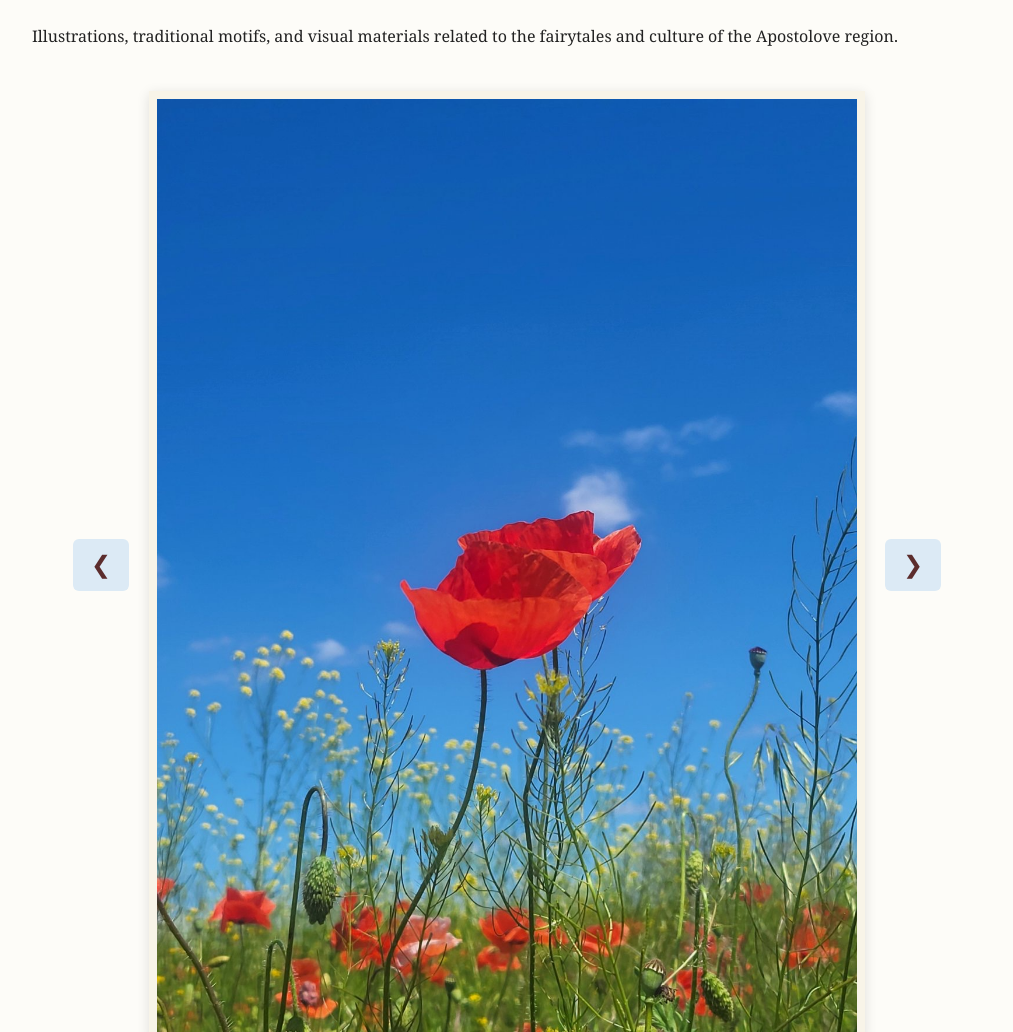
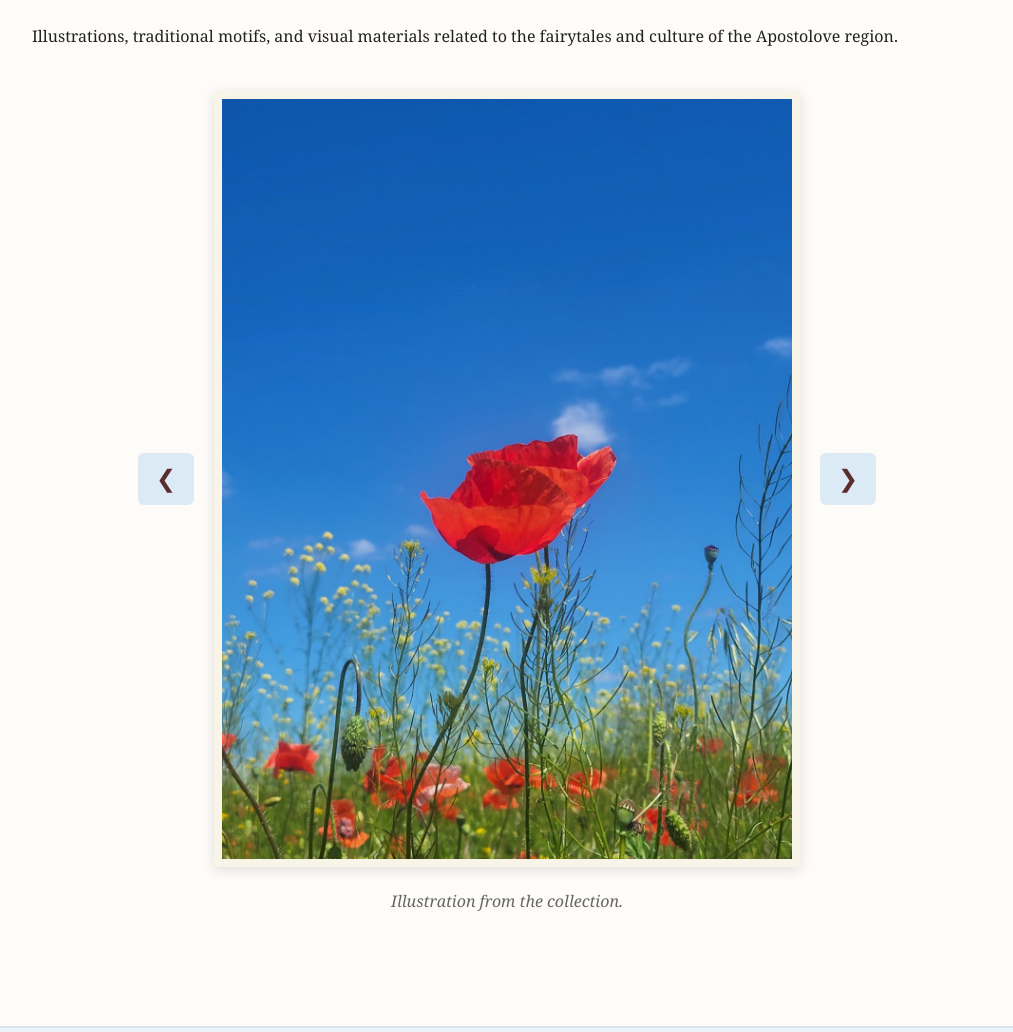
Before and after one commit to oshmianska/apostolove, a plain HTML site: page gallery.html in a window 1280 px wide. Shown: the part 429-1461 px from the top of the page, without its empty margins (133-1146 px from the left). Drawn offline with Linux system fonts and the light colour scheme.

Commit message:
Update style.css

```diff
--- a/css/style.css
+++ b/css/style.css
@@ -163,56 +163,38 @@ font-size: 0.9rem;
 display: flex;
 align-items: center;
 justify-content: center;
-
 gap: 20px;
-
 margin-top: 40px;
 
 }
-
 .gallery-container img {
 
-width: 100%;
-max-width: 700px;
-
-border: 8px solid #f8f4e8;
-
-box-shadow: 0 3px 12px rgba(0,0,0,0.12);
-
+    width: 60%;
+    height: auto;
+    border: 8px solid #f8f4e8;
+    box-shadow: 0 3px 12px rgba(0,0,0,0.12);
 }
 
 .gallery-button {
 
 background-color: #f0d36c;
-
 border: none;
-
 padding: 12px 18px;
-
 font-size: 1.5rem;
-
 cursor: pointer;
-
 border-radius: 6px;
-
 color: #5c2d2d;
-
 }
 
 .gallery-button {
-
 background-color: #dceaf5;
-
 }
 
 #gallery-caption {
 
 text-align: center;
-
 margin-top: 20px;
-
 color: #666;
-
 font-style: italic;
 
 }
```
